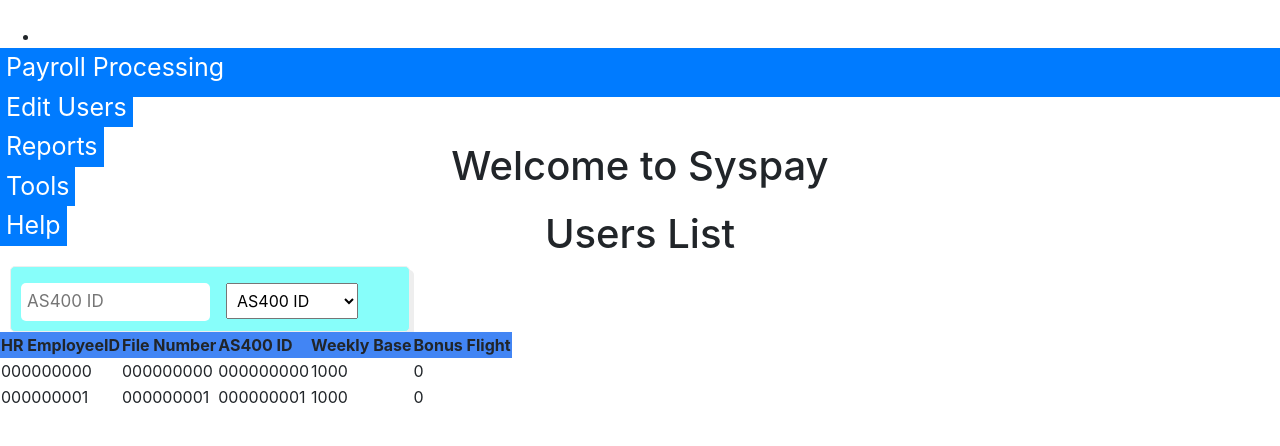
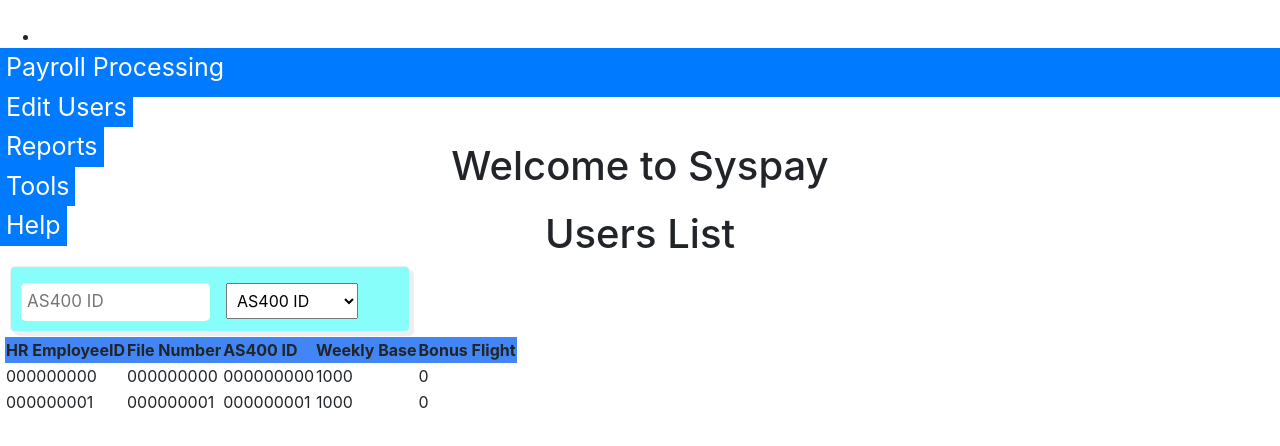
Before and after one commit to Junjie2412/wasppUI, a React app in the folder waspp-ui/: page /editUsers in a window 1280 px wide. Shown: the top 446 px of the page. Built offline with nearby package versions, Linux system fonts and the light colour scheme.

Commit message:
small change, added margins to table

```diff
--- a/waspp-ui/src/components/Table/Table.css
+++ b/waspp-ui/src/components/Table/Table.css
@@ -1,3 +1,7 @@
 tbody tr:hover{
     background-color:lightgrey;
 }
+
+table{
+    margin: 5px;
+}
```
